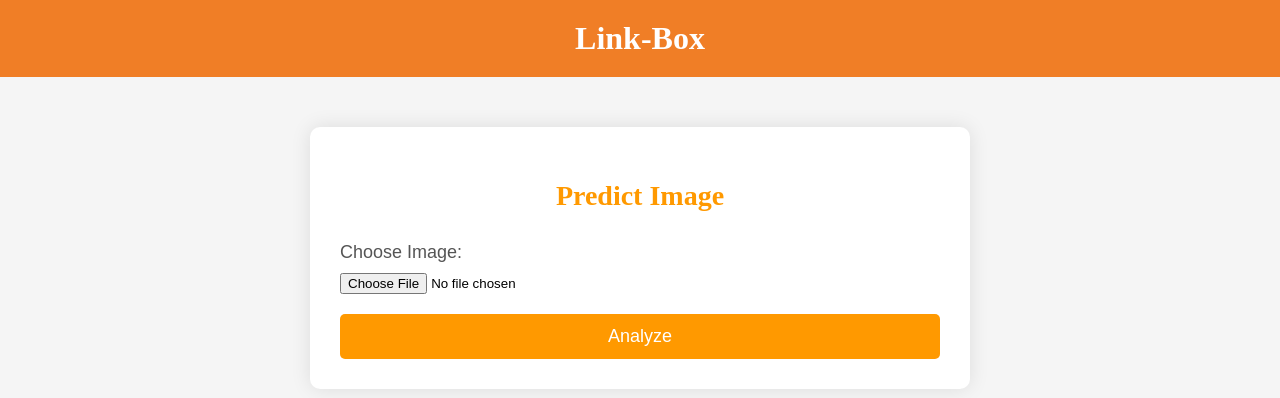
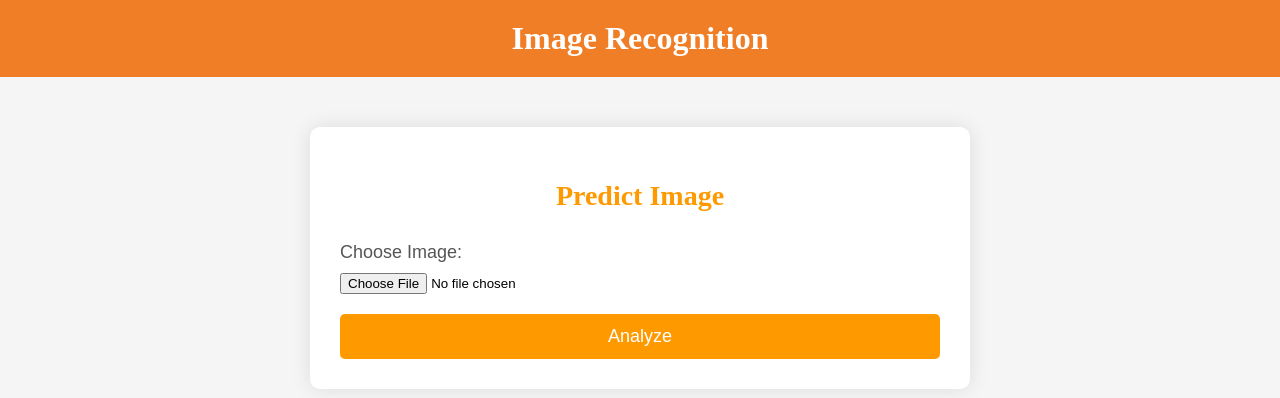
Before and after one commit to zeshan14/Link_Box, a plain HTML site: page index.html in a window 1280 px wide. Drawn offline with Linux system fonts and the light colour scheme.

Commit message:
Update index.html

```diff
--- a/index.html
+++ b/index.html
@@ -3,7 +3,7 @@
 <head>
     <meta charset="UTF-8">
     <meta name="viewport" content="width=device-width, initial-scale=1.0">
-    <title>Custom Vision Integration</title>
+    <title>Image Recognition</title>
     <style>
         body {
             font-family: Arial, sans-serif;
@@ -100,7 +100,7 @@
 </head>
 <body>
     <header>
-        <h1>Link-Box</h1>
+        <h1>Image Recognition</h1>
     </header>
 
     <div class="container">
```
